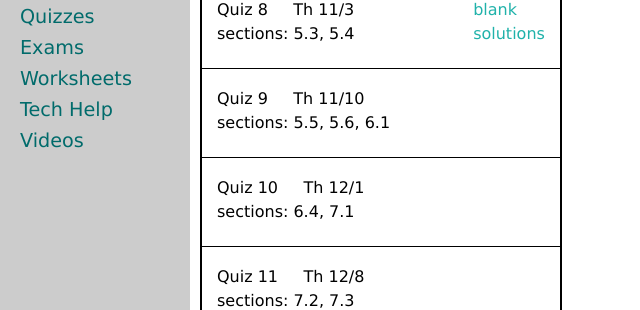
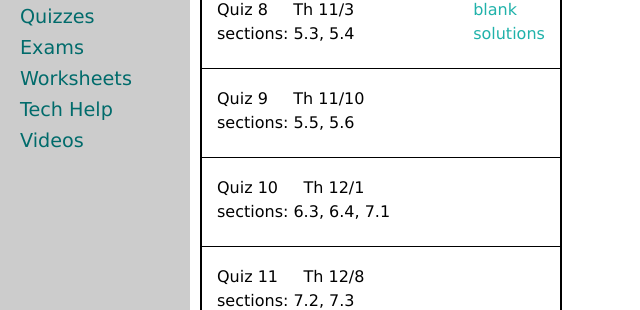
Before and after one commit to uaf-math/calc2, a Jekyll site: the page built from quizzes.md, in a window 1280 px wide and 900 px high, scrolled down 740 px. Shown: the part 147-457 px from the top of the window, without its empty margins (0-640 px from the left). Built offline with Jekyll 4.4.1, drawn with Linux system fonts in a browser that asks for light colours.

Commit message:
update dates on Homework and Quizzes tabs

```diff
--- a/_data/quizzes.yml
+++ b/_data/quizzes.yml
@@ -43,12 +43,12 @@ quizzes:
   solutions: quiz8solns.pdf
 - name: Quiz 9
   date: 11/10
-  sections: 5.5, 5.6, 6.1
+  sections: 5.5, 5.6
   #blank: quiz9.pdf
   #solutions: quiz9solns.pdf
 - name: Quiz 10
   date: 12/1
-  sections: 6.4, 7.1
+  sections: 6.3, 6.4, 7.1
   #blank: quiz10.pdf
   #solutions: quiz10solns.pdf
 - name: Quiz 11
```
Also changed, not shown: _data/homework.yml (+4 -4 lines).
